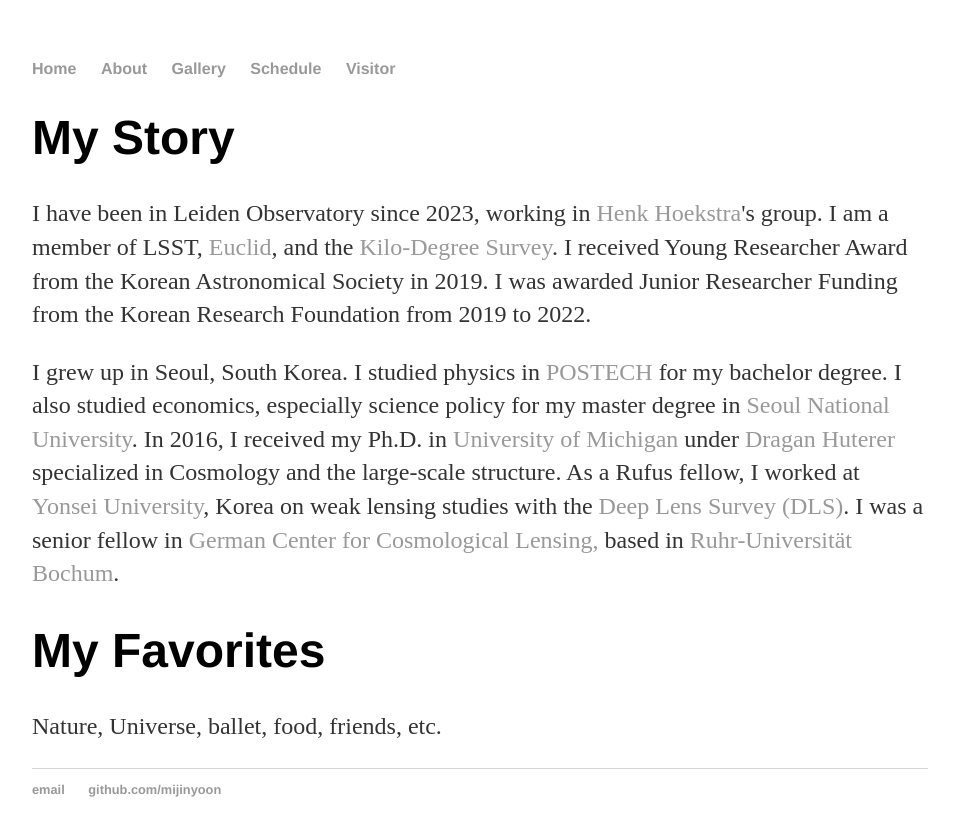
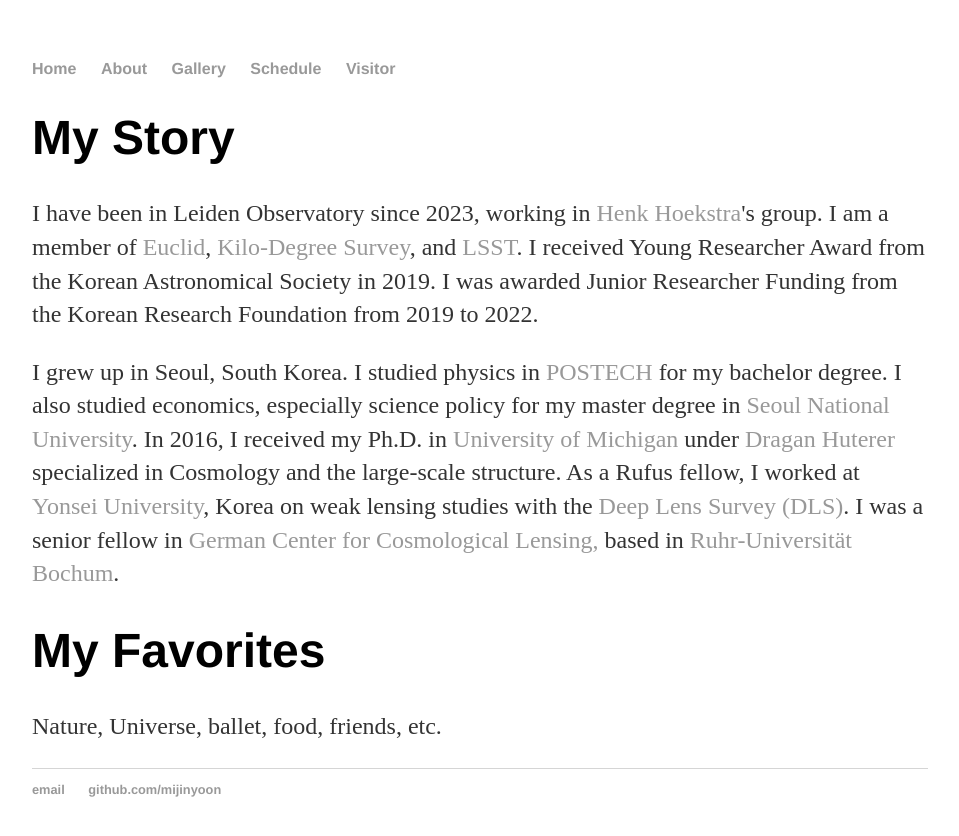
Before and after one commit to mijinyoon/mijinyoon.github.io, a Jekyll site: the page built from about/index.html, in a window 1280 px wide. Shown: the top 836 px of the page, without its empty margins (160-1119 px from the left). Built offline with Jekyll 4.4.1, drawn with Linux system fonts in a browser that asks for light colours.

Commit message:
Update index.html

```diff
--- a/about/index.html
+++ b/about/index.html
@@ -4,7 +4,7 @@
 ---
 <div class="blurb">
 	<h1>My Story</h1>
-	<p>I have been in Leiden Observatory since 2023, working in <a href="https://www.universiteitleiden.nl/en/staffmembers/henk-hoekstra#tab-2">Henk Hoekstra</a>'s group. I am a member of LSST, <a href="https://www.esa.int/Science_Exploration/Space_Science/Euclid_overview">Euclid</a>, and the <a href=http://kids.strw.leidenuniv.nl>Kilo-Degree Survey</a>. I received Young Researcher Award from the Korean Astronomical Society in 2019. I was awarded Junior Researcher Funding from the Korean Research Foundation from 2019 to 2022. </p>
+	<p>I have been in Leiden Observatory since 2023, working in <a href="https://www.universiteitleiden.nl/en/staffmembers/henk-hoekstra#tab-2">Henk Hoekstra</a>'s group. I am a member of <a href="https://www.esa.int/Science_Exploration/Space_Science/Euclid_overview">Euclid</a>, <a href=http://kids.strw.leidenuniv.nl>Kilo-Degree Survey</a>, and <a href="https://rubinobservatory.org/">LSST</a>. I received Young Researcher Award from the Korean Astronomical Society in 2019. I was awarded Junior Researcher Funding from the Korean Research Foundation from 2019 to 2022. </p>
 	<p>I grew up in Seoul, South Korea. I studied physics in <a href=http://www.postech.ac.kr/eng/>POSTECH</a> for my bachelor degree. I also studied economics, especially science policy for my master degree in <a href=http://temep.snu.ac.kr/en>Seoul National University</a>. In 2016, I received my Ph.D. in <a href="https://umich.edu">University of Michigan</a> under <a href="http://www-personal.umich.edu/~huterer/">Dragan Huterer</a> specialized in Cosmology and the large-scale structure.
 As a Rufus fellow, I worked at <a href=https://devcms.yonsei.ac.kr/galaxy_en/index.do>Yonsei University</a>, Korea on weak lensing studies with the <a href=https://www.noao.edu/survey-archives/deeplens/>Deep Lens Survey (DLS)</a>. I was a senior fellow in <a href="https://gccl-rub.github.io">German Center for Cosmological Lensing, </a> based in <a href="https://www.ruhr-uni-bochum.de/en">Ruhr-Universität Bochum</a>. </p>
 	<h1>My Favorites</h1>
```
